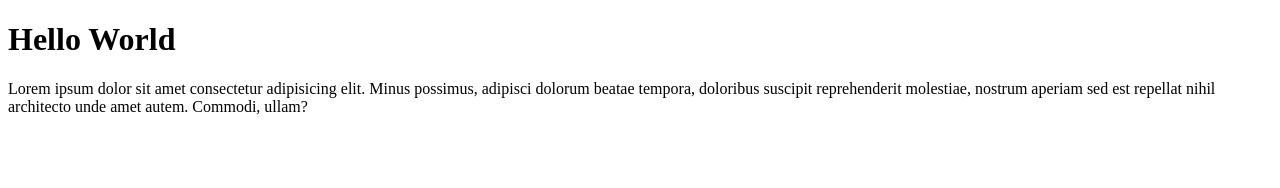
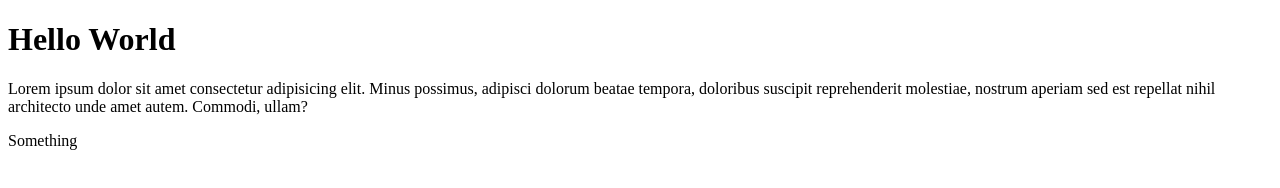
Before and after one commit to Laura696921/Test1, a plain HTML site: page index.html in a window 1280 px wide. Drawn offline with Linux system fonts and the light colour scheme.

Commit message:
added form

```diff
--- a/index.html
+++ b/index.html
@@ -15,6 +15,9 @@
             doloribus suscipit reprehenderit molestiae, nostrum aperiam sed est repellat nihil architecto unde amet
             autem. Commodi, ullam?</p>
     </div>
+    <form>
+        Something
+    </form>
 </body>
 
 </html>
```
